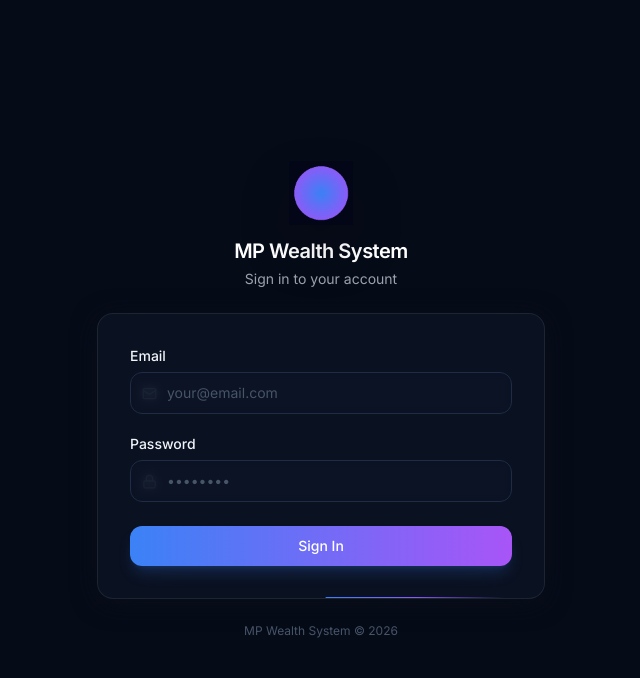
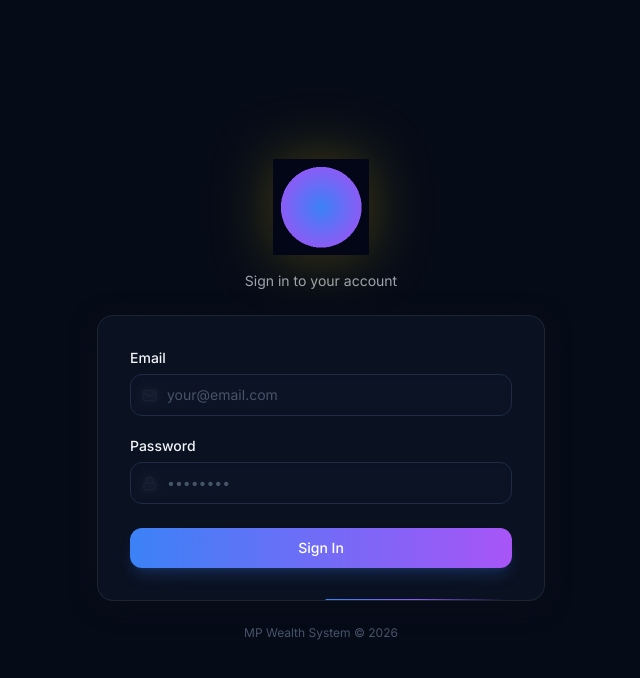
Before and after one commit to mpontomudis/mp-wealth-system, a React (Vite) app: page /login in a window 1280 px wide. Shown: the top 678 px of the page, without its empty margins (319-959 px from the left). Built offline with nearby package versions, Linux system fonts and the light colour scheme; no server answers.

Commit message:
feat: login — logo-only header h-24 + gold glow, no title text
Co-authored-by: Copilot <223556219+Copilot@users.noreply.github.com>

```diff
--- a/src/pages/LoginPage.tsx
+++ b/src/pages/LoginPage.tsx
@@ -53,10 +53,9 @@ export default function LoginPage() {
           <img
             src="/logo.png"
             alt="MP Wealth"
-            className="h-16 w-16 object-contain mb-3 drop-shadow-2xl"
+            className="h-24 object-contain drop-shadow-[0_0_30px_rgba(255,215,0,0.25)]"
           />
-          <h1 className="text-xl font-semibold tracking-tight text-white">MP Wealth System</h1>
-          <p className="text-sm text-gray-400 mt-1">Sign in to your account</p>
+          <p className="text-sm text-gray-400 mt-4">Sign in to your account</p>
         </div>
 
         {/* Card */}
```
